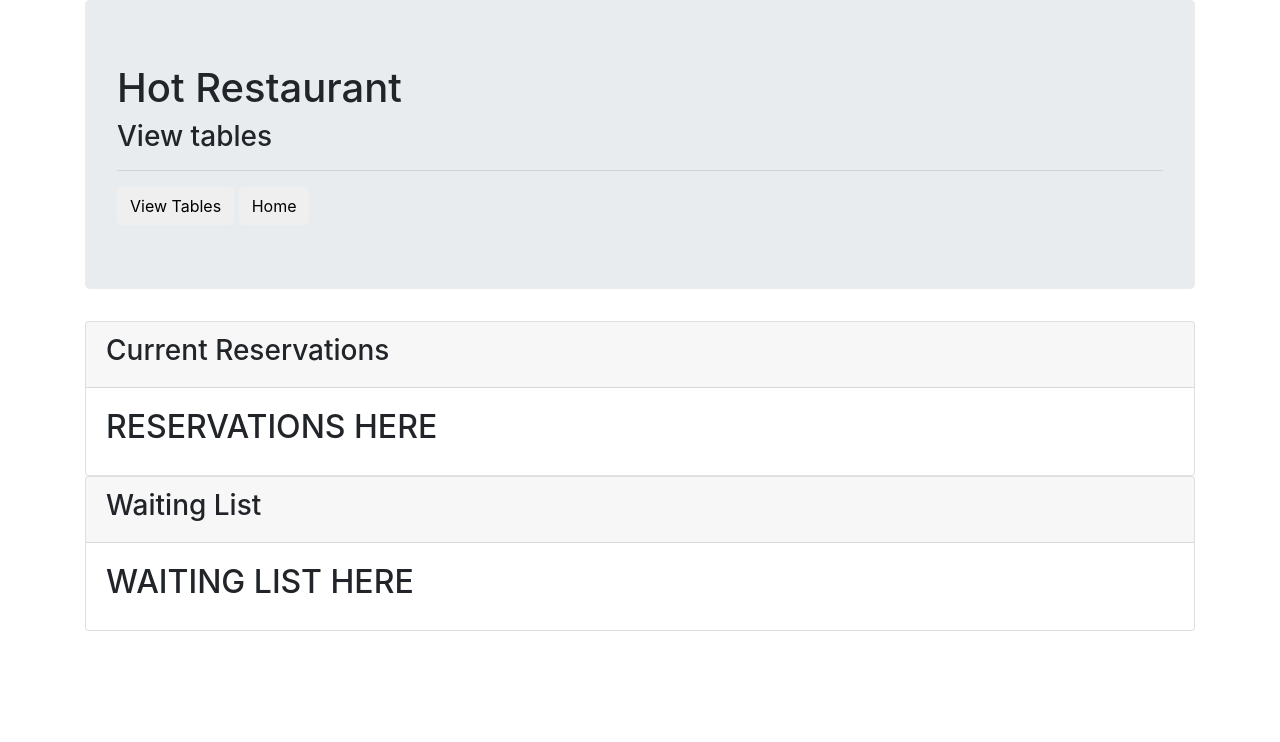
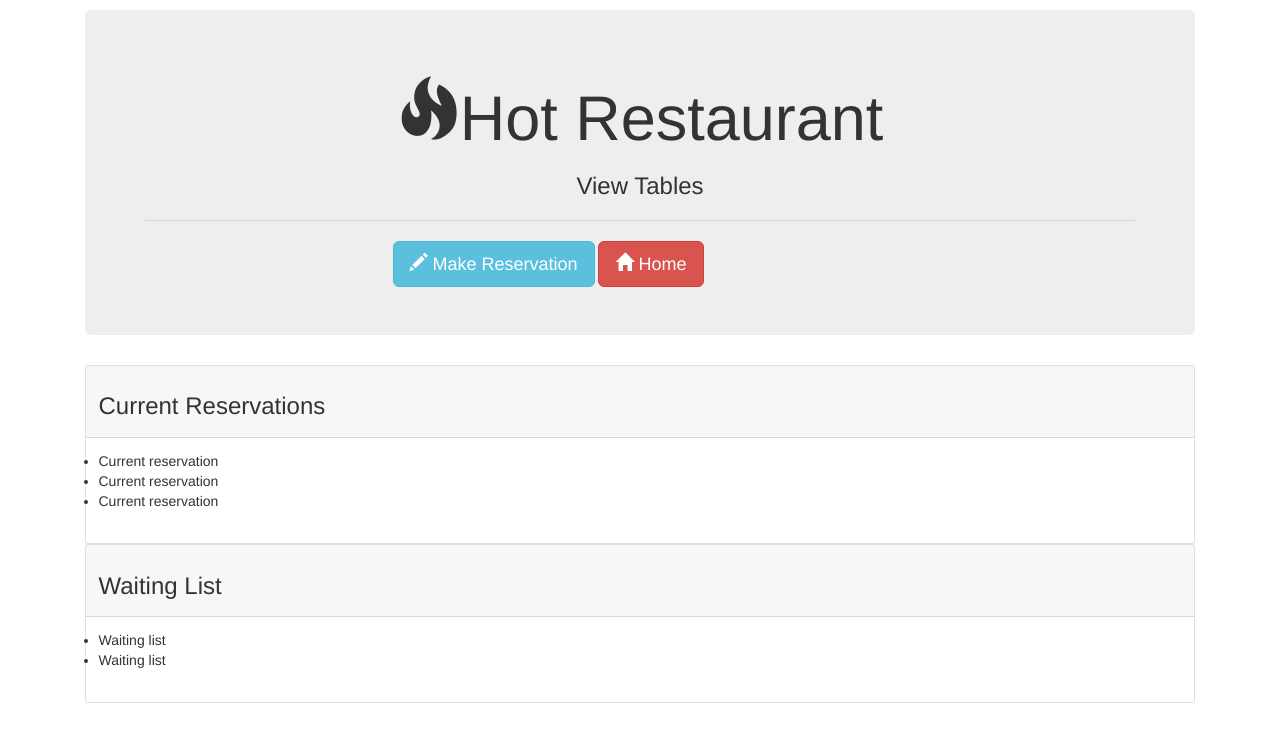
Before and after one commit to gkpeel/hot-restaurant-app, a website: page tables.html in a window 1280 px wide. Drawn offline with nearby package versions, Linux system fonts and the light colour scheme.

Commit message:
edit pages

```diff
--- a/tables.html
+++ b/tables.html
@@ -9,25 +9,23 @@
   <link rel="stylesheet" href="https://stackpath.bootstrapcdn.com/font-awesome/4.7.0/css/font-awesome.min.css">
   <script src="https://code.jquery.com/jquery.js"></script>
   <script src="https://maxcdn.bootstrapcdn.com/bootstrap/4.0.0/js/bootstrap.min.js"></script>
+  <link rel="stylesheet" href="https://maxcdn.bootstrapcdn.com/bootstrap/3.3.7/css/bootstrap.min.css">
 
 </head>
 
 <body>
+<div class="container">
+  <div class="jumbotron mt-3">
+    <h1 class="text-center"><span class="glyphicon glyphicon-fire"></span>Hot Restaurant</h1>
+    <h3 class="text-center">View Tables</h3>
+    <hr>
+    <div class="mx-auto w-50">
+    <button class="btn btn-info btn-lg"><span class="glyphicon glyphicon-pencil"></span> Make Reservation </button>
+    <button class="btn btn-danger btn-lg"><span class="glyphicon glyphicon-home"></span> Home </button>
+    </div>
+  </div>
 
-  <div class="container">
-    <div class="jumbotron">
-      <h1>Hot Restaurant</h1>
-      <h3>View tables</h3>
-      <hr>
-      <a href="/">
-        <button class="btn">
-         View Tables</button>
-      </a>
-      <a href="/all">
-        <button class="btn">
-         Home</button>
-      </a>
-    </div>
+
     <div class="row">
         <div class="col-lg-12">
           <div class="card">
@@ -35,7 +33,12 @@
                 <h3>Current Reservations</h3>
               </div>
               <div class="card-body">
-                <h2>RESERVATIONS HERE</h2>
+                <ul class="list-group" id="reservationList">
+                  <li>Current reservation</li>
+                  <li>Current reservation</li>
+                  <li>Current reservation</li>
+                  </ul>
+
               </div>
             </div>
           </div>
@@ -49,11 +52,16 @@
                   <h3>Waiting List</h3>
                 </div>
                 <div class="card-body">
-                  <h2>WAITING LIST HERE</h2>
+                    <ul class="list-group" id="reservationList">
+                        <li>Waiting list</li>
+                        <li>Waiting list</li>
+                        </ul>
                 </div>
               </div>
             </div>
           </div>
         </div>
+      </div>
+
         </body>
         </html>
```
Also changed, not shown: reservations.html (+15 -17 lines).
